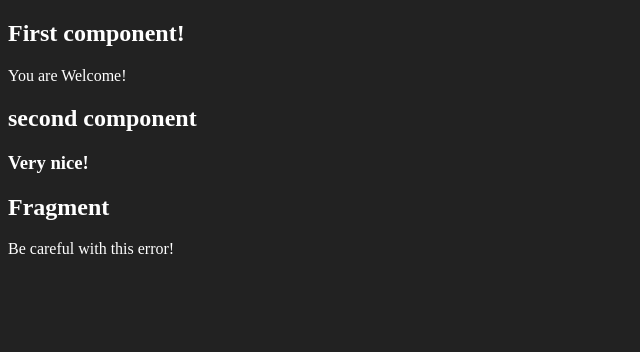
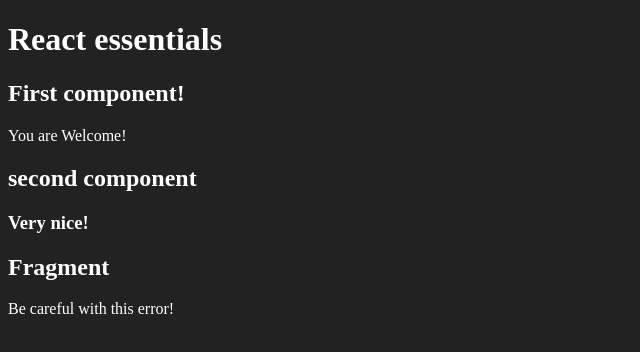
Before and after one commit to FlavioRoberto/fundamentos-react, a React (Create React App) app: page / in a window 1280 px wide. Shown: the top 352 px of the page, without its empty margins (0-640 px from the left). Built offline with nearby package versions, Linux system fonts and the light colour scheme.

Commit message:
Feat: Ensure app component

```diff
--- /dev/null
+++ b/src/App.jsx
@@ -0,0 +1,15 @@
+import React from "react";
+import First from "./components/basics/First";
+import WithParameter from "./components/basics/WithParameter";
+import Fragment from "./components/basics/Fragment";
+
+const App = () => (
+  <div id="app">
+    <h1>React essentials</h1>
+    <First />
+    <WithParameter title="second component" subtitle="Very nice!" />
+    <Fragment />
+  </div>
+);
+
+export default App;
--- a/src/index.js
+++ b/src/index.js
@@ -1,16 +1,6 @@
 import ReactDOM from "react-dom";
-import React from "react";
 import "./index.css";
-import First from "./components/basics/First";
-import WithParameter from "./components/basics/WithParameter";
-import Fragment from "./components/basics/Fragment";
+import App from "./App";
 
 const el = document.getElementById("root");
-ReactDOM.render(
-  <div>
-    <First />
-    <WithParameter title="second component" subtitle="Very nice!" />
-    <Fragment />
-  </div>,
-  el
-);
+ReactDOM.render(<App />, el);
```
